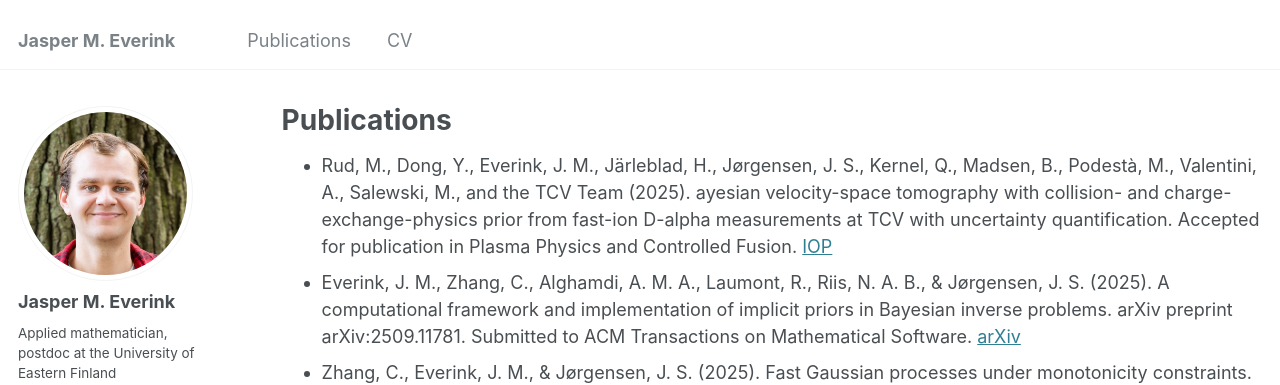
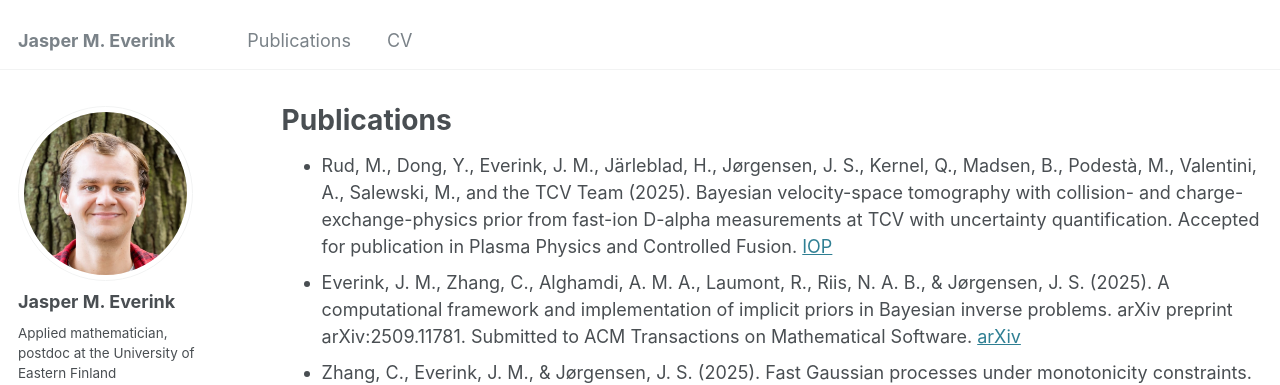
Before and after one commit to jeverink/jeverink.github.io, a Jekyll site: the page built from _pages/publications.md, in a window 1280 px wide and 900 px high. Shown: the top 385 px of the window. Built offline with Jekyll 4.4.1, drawn with Linux system fonts in a browser that asks for light colours; some web fonts are replaced.

Commit message:
Update publications.md

```diff
--- a/_pages/publications.md
+++ b/_pages/publications.md
@@ -8,7 +8,7 @@
 ---
 
 {% include base_path %}
-- Rud, M., Dong, Y., Everink, J. M., Järleblad, H., Jørgensen, J. S., Kernel, Q., Madsen, B., Podestà, M., Valentini, A., Salewski, M., and the TCV Team (2025). ayesian velocity-space tomography with collision- and charge-exchange-physics prior from fast-ion D-alpha measurements at TCV with uncertainty quantification. Accepted for publication in Plasma Physics and Controlled Fusion. [IOP](http://doi.org/10.1088/1361-6587/ae3858)
+- Rud, M., Dong, Y., Everink, J. M., Järleblad, H., Jørgensen, J. S., Kernel, Q., Madsen, B., Podestà, M., Valentini, A., Salewski, M., and the TCV Team (2025). Bayesian velocity-space tomography with collision- and charge-exchange-physics prior from fast-ion D-alpha measurements at TCV with uncertainty quantification. Accepted for publication in Plasma Physics and Controlled Fusion. [IOP](http://doi.org/10.1088/1361-6587/ae3858)
 - Everink, J. M., Zhang, C., Alghamdi, A. M. A., Laumont, R., Riis, N. A. B., & Jørgensen, J. S. (2025). A computational framework and implementation of implicit priors in Bayesian inverse problems. arXiv preprint  arXiv:2509.11781. Submitted to ACM Transactions on Mathematical Software. [arXiv](https://arxiv.org/abs/2509.11781)
 - Zhang, C., Everink, J. M., & Jørgensen, J. S. (2025). Fast Gaussian processes under monotonicity constraints. arXiv preprint  arXiv:2507.06677. Submitted to Journal of Computational Physics. [arXiv](https://arxiv.org/abs/2507.06677)
 - Everink, J. M., Tama Amougou, B., & Pereyra M. (2025). Self-supervised conformal prediction for uncertainty quantification in imaging problems, Presented at SSVM2025. [arXiv](https://arxiv.org/abs/2502.05127), [Springer](https://link.springer.com/chapter/10.1007/978-3-031-92366-1_9)
```
